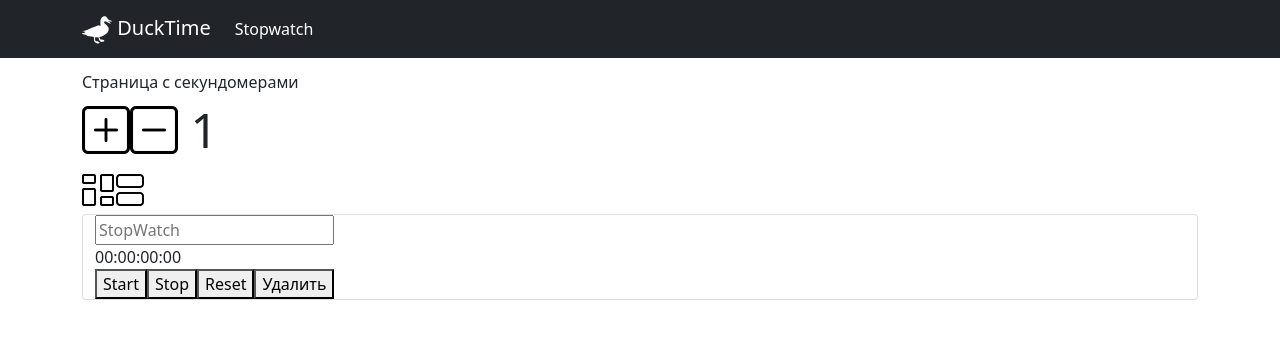
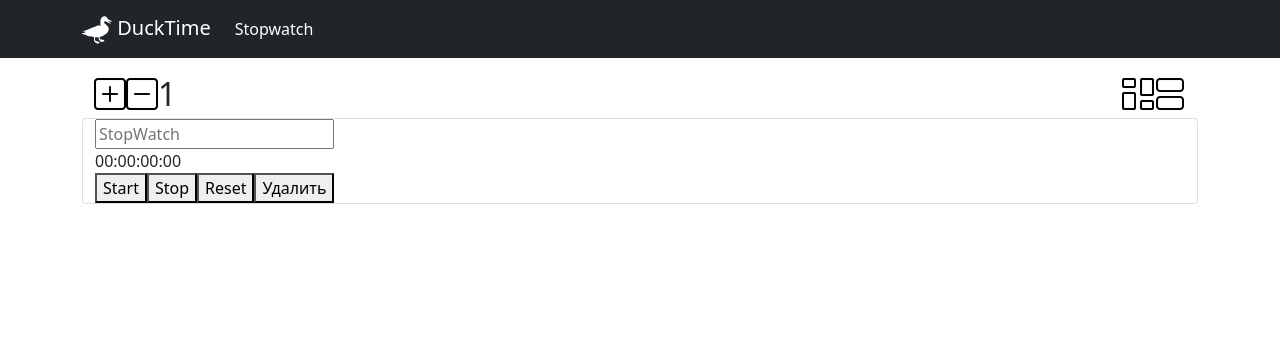
Before and after one commit to YureiRetarded/-stopwatch, a Vue app: page /#/stopwatch in a window 1280 px wide. Shown: the top 338 px of the page. Built offline with nearby package versions, Linux system fonts and the light colour scheme.

Commit message:
Control panel of a list of a stopwatches is changed

```diff
--- a/src/components/ControlStopWatches.vue
+++ b/src/components/ControlStopWatches.vue
@@ -21,7 +21,7 @@ export default {
 </script>
 <style scoped lang="scss">
 .control-panel{
-    font-size: 3em;
+    font-size: 2em;
     button{
         border: none;
         background-color: white;
--- a/src/components/StopWatch.vue
+++ b/src/components/StopWatch.vue
@@ -1,5 +1,6 @@
 <template>
-    <div class="card col">
+    <div class="col">
+        <div class="card">
             <div>
                 <input type="text" placeholder="StopWatch">
             </div>
@@ -19,6 +20,7 @@
                 <button @click="StopWatch('stop')">Stop</button>
                 <button @click="StopWatch('reset')">Reset</button>
                 <button @click="removeCurrentStopWatch(stopwatch.id)">Удалить</button>
+            </div>
         </div>
     </div>
 </template>
--- a/src/components/StopWatchList.vue
+++ b/src/components/StopWatchList.vue
@@ -1,16 +1,20 @@
 <template lang>
     <div>
-        <control-grid  @update="ChangeType"/>
+        <div class="container control-panel">
+            <control-stop-watches/>
+            <control-grid  @update="ChangeType"/>
+
+        </div>
         <div class="container">
             <div v-if="type_grid=='LIST'">
-                <stop-watch class="row"
+                <stop-watch class="row" style="margin-bottom:10px;"
                     v-for="sw in stopwatches"
                     :stopwatch="sw"
                     :key="sw.id"
                 />
             </div>
             <div v-else-if="type_grid=='GRID'">
-                <div class="row">
+                <div class="row g-3">
                     <stop-watch
                     v-for="sw in stopwatches"
                     :stopwatch="sw"
@@ -22,13 +26,15 @@
     </div>
 </template>
 <script>
+import ControlStopWatches from '@/components/ControlStopWatches'
 import StopWatch from '@/components/StopWatch'
 import ControlGrid from '@/components/ControlGrid'
 import {mapState} from "vuex"
 export default {
     components:{
         StopWatch,
-        ControlGrid
+        ControlGrid,
+        ControlStopWatches
     },
     data(){
         return{
@@ -47,6 +53,9 @@ export default {
     }
 }
 </script>
-<style>
-
+<style scoped lang="scss">
+    .control-panel{
+        display: flex;
+        justify-content: space-between;
+    }
 </style>
--- a/src/pages/stopwatchpage.vue
+++ b/src/pages/stopwatchpage.vue
@@ -1,22 +1,13 @@
 <template lang="">
-    <div>
-        Страница с секундомерами
-    </div>
-    <div>
-        <control-stop-watches/>
-    </div>
-    <div>
         <stop-watch-list/>
-    </div>
 </template>
 <script>
 
 import StopWatchList from '@/components/StopWatchList'
-import ControlStopWatches from '@/components/ControlStopWatches'
+
 export default {
     components:{
-        StopWatchList,
-        ControlStopWatches
+        StopWatchList
     },
     data(){
         return{
```
Lines whose indentation alone changed are shown as unchanged.
